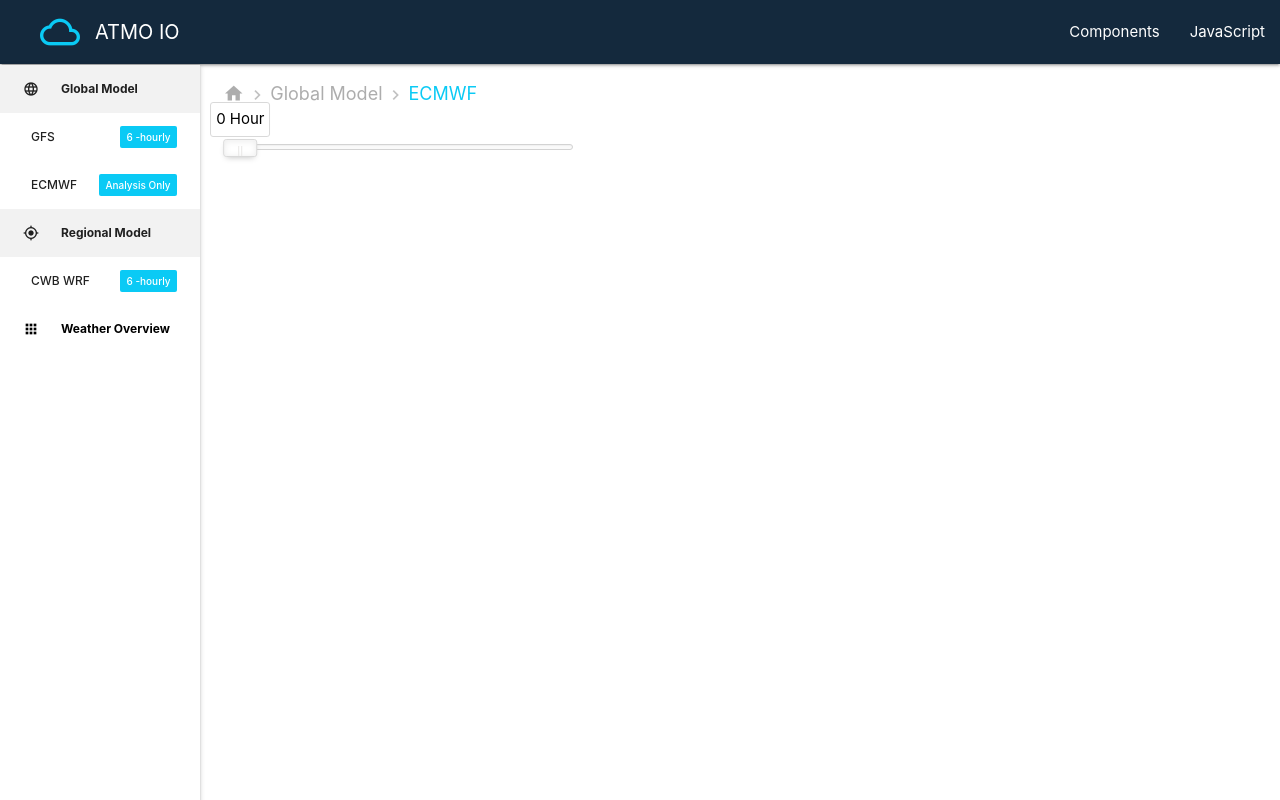
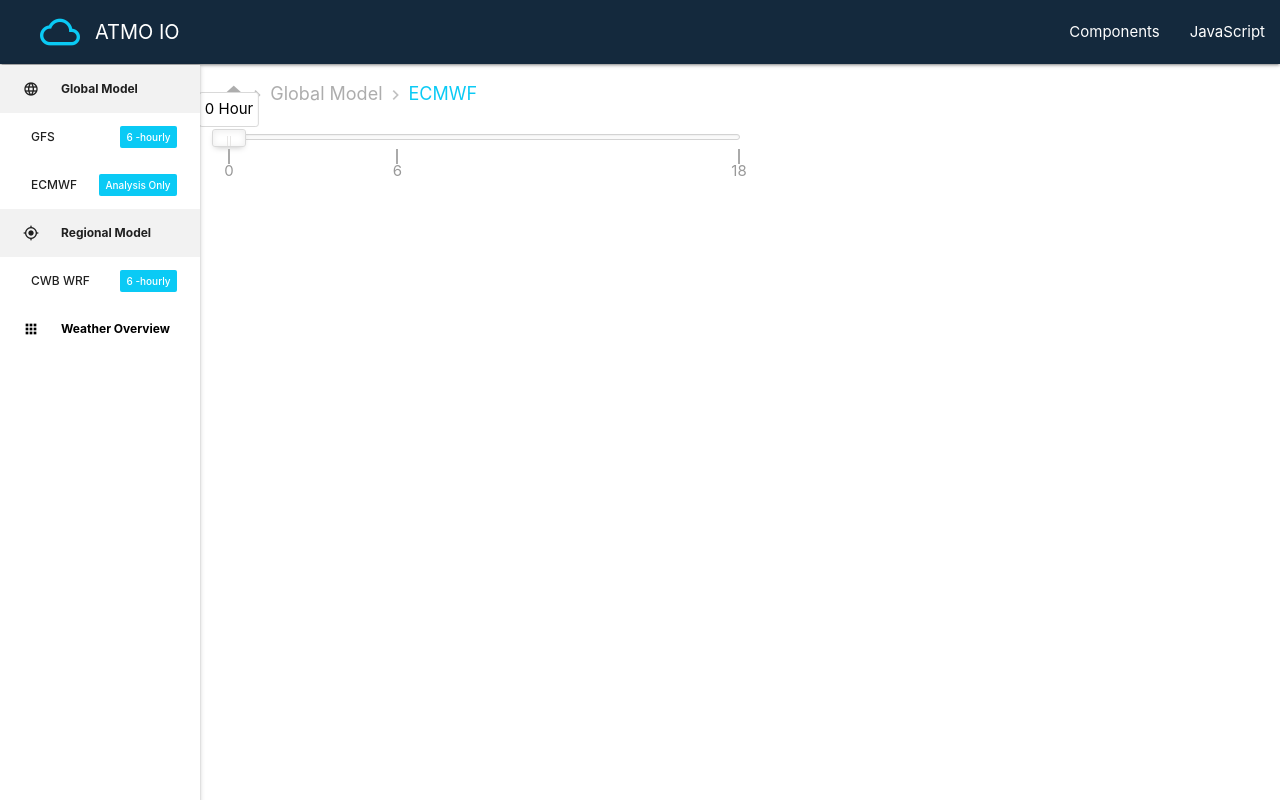
Before and after one commit to ShinKaiMa/atmo-app, a React (Create React App) app: page /model/global/analysis/ECMWF in a window 1280 px wide. Built offline with nearby package versions, Linux system fonts and the light colour scheme.

Commit message:
Add. resize detect hooks, nouislider events.

```diff
--- a/src/components/MobileSideNavbar.js
+++ b/src/components/MobileSideNavbar.js
@@ -11,7 +11,7 @@ const MobileSideNavbar = (props) => {
         let sidenavs = M.Sidenav.init(elem, {
             edge: "left",
             inDuration: 350,
-            closeOnClick: true
+            draggable: true
         });
 
         let collapsibleElem = document.querySelectorAll('.collapsible');
@@ -23,7 +23,7 @@ const MobileSideNavbar = (props) => {
     return (
         <ul
             id="slide-out"
-            className="sidenav sidenav-close hide-on-large-only collection"
+            className="sidenav sidenav-close hide-on-large-only"
             style={{ width: "280px" }}
         >
             <ul className="collapsible collapsible-accordion">
--- /dev/null
+++ b/src/components/ModelViewSlider.js
@@ -0,0 +1,103 @@
+import React, { useState, useEffect } from "react";
+import useWindowSize from "../hooks/useWindowSize";
+import noUiSlider from "nouislider";
+
+const ModelViewSlider = props => {
+  // const [collapsibles, setCollapsibles] = useState();
+  // const [sidenavs, setSidenavs] = useState();
+  const [width, height] = useWindowSize();
+
+  useEffect(() => {
+    let sliderDom = document.getElementById("slider");
+    noUiSlider.create(sliderDom, {
+      connect: true,
+      //   range: {
+      //     min: 0,
+      //     "13%": 6,
+      //     "26%": 12,
+      //     "39%": 18,
+      //     max: 78
+      //   },
+      //   pips: {
+      //     mode: "values",
+      //     values: [0, 6, 12, 18, 78],
+      //     density: 100
+      //   },
+      range: {
+        min: 0,
+        max: 6
+      },
+      pips: {
+        mode: "values",
+        values: [0, 6],
+        density: 100
+      },
+      snap: true,
+      start: 0,
+      step: 6,
+      tooltips: [
+        {
+          to: value => {
+            let result = Math.round(parseInt(value)).toString();
+            return result + " Hour";
+          }
+        }
+      ]
+    });
+
+    // setTimeout(() => {
+    //     sliderDom.noUiSlider.updateOptions({
+    //         range: {
+    //             min: 0,
+    //             "13%": 6,
+    //             "26%": 12,
+    //             "39%": 18,
+    //             "65%": 30,
+    //             max: 78
+    //         },
+    //         pips: {
+    //             mode: "values",
+    //             values: [0, 6, 12, 18, 30, 78],
+    //             density: 100
+    //           }
+    //     });
+    // }, 2000);
+
+    setTimeout(() => {
+    console.log(`value1 : ${sliderDom.noUiSlider.get()}`);
+      sliderDom.noUiSlider.updateOptions({
+        range: {
+          min: 0,
+          "33%": 6,
+          max: 18
+        },
+        pips: {
+          mode: "values",
+          values: [0, 6, 18],
+          density: 100
+        }
+      });
+    }, 5000);
+
+    sliderDom.noUiSlider.on('change',()=>console.log(sliderDom.noUiSlider.get()))
+  }, []);
+
+  return (
+    <div>
+      {console.log(`final ${(width > height ? width : height) / 2.5}`)}
+      <div
+        id="slider"
+        // style={{ height: "6px", marginTop: "10px", marginLeft: "32px", width:"300px" }}
+        style={{
+          height: "6px",
+          marginTop: "10px",
+          marginLeft: "16px",
+          marginBottom: "50px",
+          width: (width > height ? width : height) / 2.5
+        }}
+      ></div>
+    </div>
+  );
+};
+
+export default ModelViewSlider;
--- /dev/null
+++ b/src/hooks/useWindowSize.js
@@ -0,0 +1,16 @@
+import { useLayoutEffect, useState } from 'react';
+
+const useWindowSize = () => {
+  const [size, setSize] = useState([0, 0]);
+  useLayoutEffect(() => {
+    function updateSize() {
+      setSize([window.innerWidth, window.innerHeight]);
+    }
+    window.addEventListener('resize', updateSize);
+    updateSize();
+    return () => window.removeEventListener('resize', updateSize);
+  }, []);
+  return size;
+}
+
+export default useWindowSize;
--- a/src/layouts/ModelView.js
+++ b/src/layouts/ModelView.js
@@ -6,23 +6,41 @@ import { unaryExpression } from "@babel/types";
 import ModelViewBreadcrumbs from "../components/ModelViewBreadcrumbs";
 import noUiSlider from "nouislider";
 import "nouislider/distribute/nouislider.css";
+import ModelViewSlider from '../components/ModelViewSlider'
 
 const ModelView = props => {
   useEffect(() => {
-    let slider = document.getElementById("slider");
-    noUiSlider.create(slider, {
-      connect: true,
-      range: {
-        min: 0,
-        max: 78
-      },
-      start: 0,
-      step: 6,
-      tooltips : [{to: (value) => {
-        let result = Math.round(parseInt(value)).toString();
-        return result + ' Hour';
-      }}]
-    });
+    // let slider = document.getElementById("slider");
+    // noUiSlider.create(slider, {
+    //   connect: true,
+    //   // range: {
+    //   //   min: 0,
+    //   //   max: 78
+    //   // },
+    //   range: {
+    //     min: 0,
+    //     "13%": 6,
+    //     "26%": 12,
+    //     "39%": 18,
+    //     max: 78
+    //   },
+    //   pips: {
+    //     mode: "values",
+    //     values: [0, 6, 12, 18, 78],
+    //     density: 100
+    //   },
+    //   snap: true,
+    //   start: 0,
+    //   step: 6,
+    //   tooltips: [
+    //     {
+    //       to: value => {
+    //         let result = Math.round(parseInt(value)).toString();
+    //         return result + " Hour";
+    //       }
+    //     }
+    //   ]
+    // });
   }, []);
 
   return (
@@ -30,9 +48,20 @@ const ModelView = props => {
       <div className="row">
         <ModelViewBreadcrumbs props />
       </div>
-      <div className="row">
-        <div id="slider" className="col s4 " style={{height:"6px", marginTop:"10px", marginLeft:"16px"}}></div>
-      </div>
+      {/* <div>
+        <div
+          id="slider"
+          // style={{ height: "6px", marginTop: "10px", marginLeft: "32px", width:"300px" }}
+          style={{
+            height: "6px",
+            marginTop: "10px",
+            marginLeft: "16px",
+            marginBottom: "50px",
+            width: "270px"
+          }}
+        ></div>
+      </div> */}
+      <ModelViewSlider/>
     </div>
   );
 };
```
Also changed, not shown: src/layouts/Navbar.js (+20 -103 lines).
